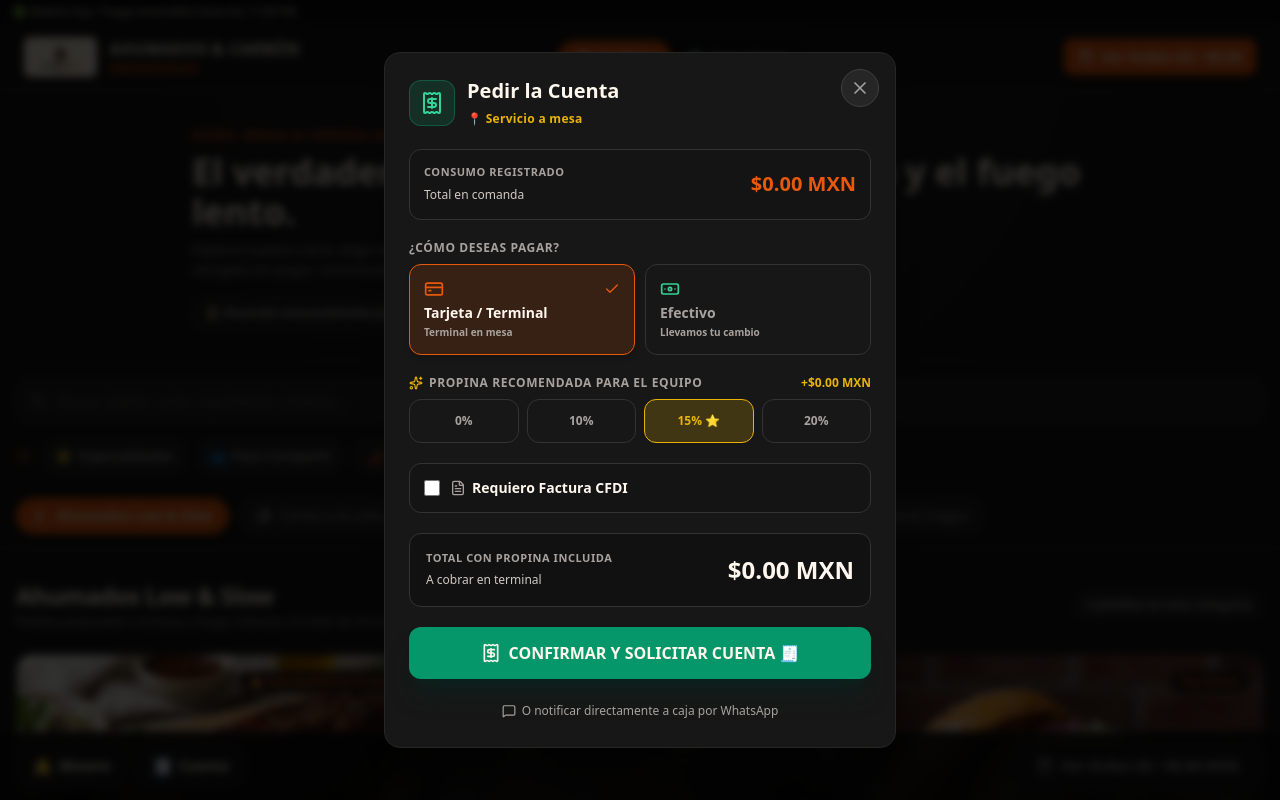
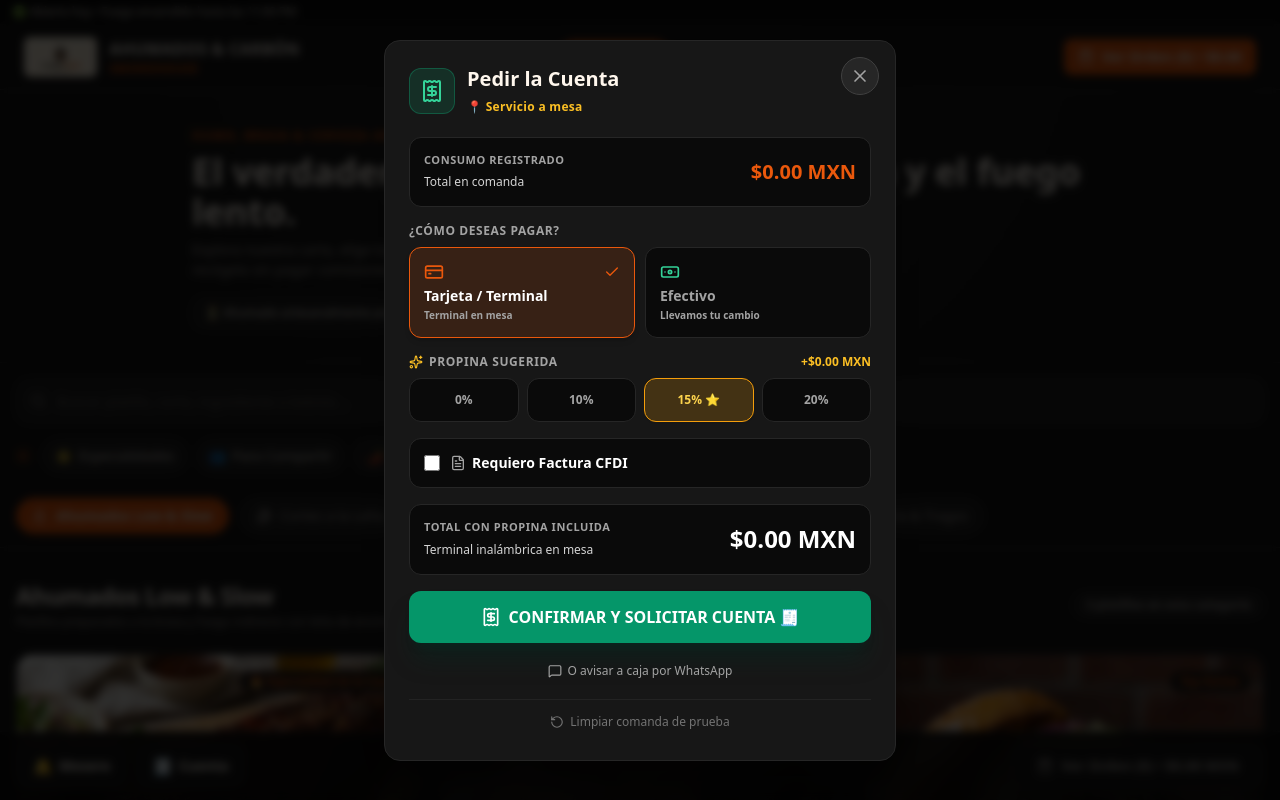
Before and after one commit to albertope18031-ctrl/AHUMADOS-CARBON-SMOKEHOUSE, a React (Vite) app: page / in a window 1280 px wide. Both pictures are taken after a click on the button "🧾 Cuenta". Shown: the top 800 px of the page. Built offline with nearby package versions, Linux system fonts and the light colour scheme.

Commit message:
Add files via upload

```diff
--- a/src/App.jsx
+++ b/src/App.jsx
@@ -17,6 +17,48 @@ import { Receipt, Flame, RotateCcw } from 'lucide-react';
 import { CATEGORIES, DISHES } from './data/menuData';
 import { sendServiceNotification } from './utils/serviceNotifications';
 import { normalizeString, cleanTableNumber } from './utils/textUtils';
+
+// Tiempo de vida de la comanda activa en mesa (TTL): 2 horas
+const ORDER_TTL_HOURS = 2;
+
+// Validador de persistencia con TTL (2 Horas) y detección de cambio de mesa
+const getValidActiveOrder = (currentUrlTable = null) => {
+  if (typeof window === 'undefined') return null;
+  try {
+    const raw = localStorage.getItem('smokehouse_active_order');
+    if (!raw) return null;
+    const savedOrder = JSON.parse(raw);
+
+    // 1. Expiración automática: descartar si no tiene timestamp o si han pasado más de 2 horas
+    if (!savedOrder.createdAt) {
+      localStorage.removeItem('smokehouse_active_order');
+      return null;
+    }
+
+    const hoursElapsed = (Date.now() - savedOrder.createdAt) / (1000 * 60 * 60);
+    if (hoursElapsed > ORDER_TTL_HOURS) {
+      localStorage.removeItem('smokehouse_active_order');
+      return null;
+    }
+
+    // 2. Detección de nueva mesa vía URL: si difiere de la mesa guardada, descartar comanda anterior
+    if (currentUrlTable) {
+      const cleanUrl = cleanTableNumber(currentUrlTable);
+      const cleanOrderTable = cleanTableNumber(savedOrder.tableNumber);
+      if (cleanUrl && cleanOrderTable && cleanUrl !== cleanOrderTable) {
+        localStorage.removeItem('smokehouse_active_order');
+        return null;
+      }
+    }
+
+    return savedOrder;
+  } catch (e) {
+    try {
+      localStorage.removeItem('smokehouse_active_order');
+    } catch (_) {}
+    return null;
+  }
+};
 
 export default function App() {
   // 1. Detección automática de mesa vía URL (?mesa=4 o ?table=4) o localStorage
@@ -74,6 +116,12 @@ export default function App() {
           localStorage.setItem('smokehouse_table', cleaned);
         } catch (e) {}
       }
+
+      // Validar si la comanda almacenada venció por TTL o pertenece a otra mesa
+      const validOrder = getValidActiveOrder(paramTable);
+      if (!validOrder) {
+        setActiveConfirmedOrder(null);
+      }
     }
   }, []);
 
@@ -83,15 +131,12 @@ export default function App() {
   const [isCartOpen, setIsCartOpen] = useState(false);
   const [selectedDishForCustomization, setSelectedDishForCustomization] = useState(null);
 
-  // 2. Persistencia de comanda activa confirmada en mesa (ticket in-app)
+  // 2. Persistencia de comanda activa confirmada en mesa con validación de ciclo de vida
   const [activeConfirmedOrder, setActiveConfirmedOrder] = useState(() => {
     if (typeof window !== 'undefined') {
-      try {
-        const saved = localStorage.getItem('smokehouse_active_order');
-        return saved ? JSON.parse(saved) : null;
-      } catch (e) {
-        return null;
-      }
+      const params = new URLSearchParams(window.location.search);
+      const paramTable = params.get('mesa') || params.get('table');
+      return getValidActiveOrder(paramTable);
     }
     return null;
   });
@@ -294,11 +339,15 @@ export default function App() {
 
   // Confirmación In-App de la comanda en mesa (sin salir a WhatsApp)
   const handleConfirmInAppOrder = (orderData) => {
-    setActiveConfirmedOrder(orderData);
+    const finalOrder = {
+      ...orderData,
+      createdAt: orderData.createdAt || Date.now()
+    };
+    setActiveConfirmedOrder(finalOrder);
     try {
-      localStorage.setItem('smokehouse_active_order', JSON.stringify(orderData));
-      if (orderData.tableNumber) {
-        localStorage.setItem('smokehouse_table', orderData.tableNumber);
+      localStorage.setItem('smokehouse_active_order', JSON.stringify(finalOrder));
+      if (finalOrder.tableNumber) {
+        localStorage.setItem('smokehouse_table', finalOrder.tableNumber);
       }
     } catch (e) {
       console.error(e);
@@ -307,6 +356,22 @@ export default function App() {
     setCart([]);
     setIsCartOpen(false);
     setIsSuccessModalOpen(true);
+  };
+
+  // 3. Acción "Cerrar Cuenta / Nueva Visita" y "Limpiar comanda de prueba"
+  const handleResetAccount = () => {
+    setActiveConfirmedOrder(null);
+    setCart([]);
+    try {
+      localStorage.removeItem('smokehouse_active_order');
+    } catch (e) {
+      console.error(e);
+    }
+    setActiveToast({
+      type: 'bill',
+      title: 'Cuenta Restablecida 🔄',
+      message: 'Comanda finalizada. La cuenta ha quedado en $0.00 MXN para una nueva orden.'
+    });
   };
 
   // Despacho de llamada a mesero con notificación inmediata y cooldown
@@ -520,6 +585,7 @@ export default function App() {
         cartTotal={cartTotal}
         onClose={() => setIsRequestBillOpen(false)}
         onConfirmBill={handleConfirmBill}
+        onResetAccount={handleResetAccount}
       />
 
       {/* Modal de Solicitud de Factura Electrónica (CFDI 4.0) */}
--- a/src/components/CartDrawer.jsx
+++ b/src/components/CartDrawer.jsx
@@ -86,7 +86,8 @@ export default function CartDrawer({
         total,
         timestamp: formattedNowTime,
         date: now.toLocaleDateString('es-MX', { day: 'numeric', month: 'short' }),
-        estimatedTime: '15 - 25 min'
+        estimatedTime: '15 - 25 min',
+        createdAt: Date.now()
       };
 
       if (onConfirmInAppOrder) {
--- a/src/components/RequestBillModal.jsx
+++ b/src/components/RequestBillModal.jsx
@@ -1,5 +1,5 @@
 import React, { useState, useEffect } from 'react';
-import { Receipt, CreditCard, Banknote, FileText, Check, X, MessageSquare, Sparkles } from 'lucide-react';
+import { Receipt, CreditCard, Banknote, FileText, Check, X, MessageSquare, Sparkles, CheckCircle2, RotateCcw } from 'lucide-react';
 import { RESTAURANT_INFO } from '../data/menuData';
 import { cleanTableNumber } from '../utils/textUtils';
 
@@ -9,7 +9,8 @@ export default function RequestBillModal({
   activeOrder = null,
   cartTotal = 0,
   onClose,
-  onConfirmBill
+  onConfirmBill,
+  onResetAccount
 }) {
   const [paymentMethod, setPaymentMethod] = useState('card'); // 'card' | 'cash'
   const [cashDenomination, setCashDenomination] = useState('');
@@ -18,6 +19,14 @@ export default function RequestBillModal({
   const [wantsInvoice, setWantsInvoice] = useState(false);
   const [rfc, setRfc] = useState('');
   const [email, setEmail] = useState('');
+  const [isSubmitted, setIsSubmitted] = useState(false);
+
+  // Reiniciar estado de envío al abrir modal
+  useEffect(() => {
+    if (isOpen) {
+      setIsSubmitted(false);
+    }
+  }, [isOpen]);
 
   useEffect(() => {
     const handleKeyDown = (e) => {
@@ -33,6 +42,7 @@ export default function RequestBillModal({
 
   // Monto base de consumo (desde orden activa o total actual)
   const baseTotal = Number(activeOrder?.total || cartTotal || 0);
+  const sanitizedTable = cleanTableNumber(tableNumber);
 
   // Cálculo de propina
   let calculatedTip = 0;
@@ -46,8 +56,9 @@ export default function RequestBillModal({
 
   const handleSubmit = (e) => {
     e.preventDefault();
+    if (onConfirmBill) {
       onConfirmBill({
-      tableNumber,
+        tableNumber: sanitizedTable,
         paymentMethod,
         cashDenomination: paymentMethod === 'cash' ? cashDenomination : null,
         tipPercentage,
@@ -58,6 +69,9 @@ export default function RequestBillModal({
         rfc: wantsInvoice ? rfc.trim().toUpperCase() : null,
         email: wantsInvoice ? email.trim() : null
       });
+    }
+    // Pasar a la pantalla de confirmación con la opción de finalizar visita
+    setIsSubmitted(true);
   };
 
   const handleWhatsAppAlert = () => {
@@ -65,7 +79,7 @@ export default function RequestBillModal({
     const invoiceStr = wantsInvoice ? `\n📄 Requiere Factura: RFC ${rfc || 'Pendiente'} (${email || 'Sin correo'})` : '';
     const message = `🧾 *SOLICITUD DE CUENTA - AHUMADOS & CARBÓN SMOKEHOUSE* 🧾
 --------------------------------------------------
-📍 *Mesa:* #${tableNumber || 'Sin especificar'}
+📍 *Mesa:* ${sanitizedTable ? `Mesa ${sanitizedTable}` : 'Sin especificar'}
 💳 *Método de pago:* ${methodStr}
 💰 *Consumo Base:* $${baseTotal.toFixed(2)} MXN
 ⭐ *Propina sugerida:* $${calculatedTip.toFixed(2)} MXN (${tipPercentage === 'custom' ? 'Monto libre' : `${tipPercentage}%`})
@@ -98,6 +112,64 @@ Por favor llevar la cuenta / terminal a la mesa.`;
           <X className="w-5 h-5" />
         </button>
 
+        {isSubmitted ? (
+          /* Pantalla de Confirmación de Cobro: Acción Finalizar Visita / Liberar Mesa */
+          <div className="text-center py-4 space-y-4">
+            <div className="w-16 h-16 rounded-full bg-emerald-500/15 border border-emerald-500/30 text-emerald-400 mx-auto flex items-center justify-center">
+              <CheckCircle2 className="w-9 h-9 animate-in zoom-in" />
+            </div>
+
+            <div>
+              <h3 id="request-bill-title" className="text-xl font-black text-white">
+                ¡Cuenta Solicitada a Caja! 🧾
+              </h3>
+              <p className="text-xs text-neutral-400 mt-1 leading-relaxed max-w-sm mx-auto">
+                Hemos avisado al personal. En breve un mesero acudirá a tu mesa con la cuenta y tu método de cobro ({paymentMethod === 'card' ? 'Terminal bancaria' : 'Efectivo'}).
+              </p>
+            </div>
+
+            <div className="bg-neutral-950 border border-neutral-800 rounded-xl p-4 text-left space-y-2">
+              <div className="flex justify-between text-xs text-neutral-400">
+                <span>Ubicación:</span>
+                <span className="font-bold text-amber-400">📍 Mesa {sanitizedTable || 'Actual'}</span>
+              </div>
+              <div className="flex justify-between text-xs text-neutral-400">
+                <span>Método indicado:</span>
+                <span className="font-medium text-white">{paymentMethod === 'card' ? 'Tarjeta en mesa' : 'Efectivo'}</span>
+              </div>
+              <div className="pt-2 border-t border-neutral-800 flex justify-between text-sm font-bold text-white">
+                <span>Total a Pagar con Propina:</span>
+                <span className="text-emerald-400 text-base">${grandTotal.toFixed(2)} MXN</span>
+              </div>
+            </div>
+
+            {/* Acción Principal Requerida: Finalizar visita / Liberar mesa */}
+            <div className="pt-2 space-y-2.5">
+              <button
+                type="button"
+                onClick={() => {
+                  if (onResetAccount) {
+                    onResetAccount();
+                  }
+                  onClose();
+                }}
+                className="w-full bg-emerald-600 hover:bg-emerald-500 active:scale-[0.98] text-white font-black py-3.5 px-4 rounded-xl text-sm flex items-center justify-center gap-2 shadow-xl shadow-emerald-950/40 transition-all cursor-pointer"
+              >
+                <span>✅ Finalizar visita / Liberar mesa</span>
+              </button>
+
+              <button
+                type="button"
+                onClick={onClose}
+                className="w-full py-2 text-xs text-neutral-400 hover:text-white transition-colors cursor-pointer"
+              >
+                Volver al menú
+              </button>
+            </div>
+          </div>
+        ) : (
+          /* Formulario de Solicitud de Cuenta */
+          <>
             {/* Encabezado */}
             <div className="flex items-center gap-3 mb-5 pr-8">
               <div className="p-2.5 rounded-xl bg-emerald-500/15 border border-emerald-500/30 text-emerald-400">
@@ -107,21 +179,21 @@ Por favor llevar la cuenta / terminal a la mesa.`;
                 <h3 id="request-bill-title" className="text-lg sm:text-xl font-black text-warmCream leading-tight">
                   Pedir la Cuenta
                 </h3>
-            <span className="text-xs text-badgeGold font-bold tracking-wide">
-              {cleanTableNumber(tableNumber) ? `📍 Mesa ${cleanTableNumber(tableNumber)}` : '📍 Servicio a mesa'}
+                <span className="text-xs text-amber-400 font-bold tracking-wide">
+                  {sanitizedTable ? `📍 Mesa ${sanitizedTable}` : '📍 Servicio a mesa'}
                 </span>
               </div>
             </div>
 
-        <form onSubmit={handleSubmit} className="space-y-5">
+            <form onSubmit={handleSubmit} className="space-y-4">
               {/* Resumen de consumo actual */}
-          <div className="bg-[#141414] border border-charcoalBorder rounded-xl p-3.5 flex items-center justify-between">
+              <div className="bg-neutral-950 border border-neutral-800 rounded-xl p-3.5 flex items-center justify-between">
                 <div>
-              <span className="text-[11px] text-warmMuted font-bold uppercase tracking-wider block">
+                  <span className="text-[11px] text-neutral-400 font-bold uppercase tracking-wider block">
                     Consumo Registrado
                   </span>
-              <span className="text-xs text-warmCream/80">
-                {activeOrder ? `Folio ${activeOrder.folio}` : 'Total en comanda'}
+                  <span className="text-xs text-neutral-300">
+                    {activeOrder ? `Comanda ${activeOrder.folio}` : 'Total en comanda'}
                   </span>
                 </div>
                 <span className="text-xl font-black text-flameOrange">
@@ -131,7 +203,7 @@ Por favor llevar la cuenta / terminal a la mesa.`;
 
               {/* Selector de Método de Pago */}
               <div>
-            <label className="block text-xs font-bold text-warmMuted uppercase tracking-wider mb-2">
+                <label className="block text-xs font-bold text-neutral-400 uppercase tracking-wider mb-2">
                   ¿Cómo deseas pagar?
                 </label>
                 <div className="grid grid-cols-2 gap-2.5">
@@ -140,8 +212,8 @@ Por favor llevar la cuenta / terminal a la mesa.`;
                     onClick={() => setPaymentMethod('card')}
                     className={`p-3.5 rounded-xl border text-left font-semibold flex flex-col justify-between transition-all cursor-pointer select-none min-h-[52px] ${
                       paymentMethod === 'card'
-                    ? 'bg-flameOrange/15 border-flameOrange text-warmCream shadow-md'
-                    : 'bg-[#171717] border-charcoalBorder text-warmMuted hover:border-charcoalBorder/80 hover:text-warmCream'
+                        ? 'bg-flameOrange/15 border-flameOrange text-white shadow-md'
+                        : 'bg-neutral-950 border-neutral-800 text-neutral-400 hover:border-neutral-700 hover:text-white'
                     }`}
                   >
                     <div className="flex items-center justify-between w-full mb-1">
@@ -149,7 +221,7 @@ Por favor llevar la cuenta / terminal a la mesa.`;
                       {paymentMethod === 'card' && <Check className="w-4 h-4 text-flameOrange" />}
                     </div>
                     <span className="text-xs sm:text-sm font-bold">Tarjeta / Terminal</span>
-                <span className="text-[10px] text-warmMuted mt-0.5">Terminal en mesa</span>
+                    <span className="text-[10px] text-neutral-400 mt-0.5">Terminal en mesa</span>
                   </button>
 
                   <button
@@ -157,8 +229,8 @@ Por favor llevar la cuenta / terminal a la mesa.`;
                     onClick={() => setPaymentMethod('cash')}
                     className={`p-3.5 rounded-xl border text-left font-semibold flex flex-col justify-between transition-all cursor-pointer select-none min-h-[52px] ${
                       paymentMethod === 'cash'
-                    ? 'bg-flameOrange/15 border-flameOrange text-warmCream shadow-md'
-                    : 'bg-[#171717] border-charcoalBorder text-warmMuted hover:border-charcoalBorder/80 hover:text-warmCream'
+                        ? 'bg-flameOrange/15 border-flameOrange text-white shadow-md'
+                        : 'bg-neutral-950 border-neutral-800 text-neutral-400 hover:border-neutral-700 hover:text-white'
                     }`}
                   >
                     <div className="flex items-center justify-between w-full mb-1">
@@ -166,14 +238,14 @@ Por favor llevar la cuenta / terminal a la mesa.`;
                       {paymentMethod === 'cash' && <Check className="w-4 h-4 text-flameOrange" />}
                     </div>
                     <span className="text-xs sm:text-sm font-bold">Efectivo</span>
-                <span className="text-[10px] text-warmMuted mt-0.5">Llevamos tu cambio</span>
+                    <span className="text-[10px] text-neutral-400 mt-0.5">Llevamos tu cambio</span>
                   </button>
                 </div>
 
                 {/* Opciones adicionales para efectivo */}
                 {paymentMethod === 'cash' && (
-              <div className="mt-3 p-3 rounded-xl bg-[#141414] border border-charcoalBorder space-y-2">
-                <span className="text-xs text-warmCream/90 font-medium block">
+                  <div className="mt-2.5 p-3 rounded-xl bg-neutral-950 border border-neutral-800 space-y-2">
+                    <span className="text-xs text-neutral-300 font-medium block">
                       ¿Con qué billete vas a pagar? (Opcional, para cambio exacto):
                     </span>
                     <div className="flex flex-wrap gap-2">
@@ -185,7 +257,7 @@ Por favor llevar la cuenta / terminal a la mesa.`;
                           className={`px-3 py-1.5 rounded-lg text-xs font-bold border transition-colors cursor-pointer ${
                             cashDenomination === denom
                               ? 'bg-emerald-500/20 border-emerald-500 text-emerald-300'
-                          : 'bg-[#1a1a1a] border-charcoalBorder text-warmMuted hover:text-warmCream'
+                              : 'bg-neutral-900 border-neutral-800 text-neutral-400 hover:text-white'
                           }`}
                         >
                           {denom === 'Exacto' ? 'Pago Exacto' : `$${denom}`}
@@ -199,11 +271,11 @@ Por favor llevar la cuenta / terminal a la mesa.`;
               {/* Calculadora de Propina Sugerida */}
               <div>
                 <div className="flex items-center justify-between mb-2">
-              <label className="text-xs font-bold text-warmMuted uppercase tracking-wider flex items-center gap-1.5">
-                <Sparkles className="w-3.5 h-3.5 text-badgeGold" />
-                Propina recomendada para el equipo
+                  <label className="text-xs font-bold text-neutral-400 uppercase tracking-wider flex items-center gap-1.5">
+                    <Sparkles className="w-3.5 h-3.5 text-amber-400" />
+                    Propina sugerida
                   </label>
-              <span className="text-xs font-bold text-badgeGold">
+                  <span className="text-xs font-bold text-amber-400">
                     +${calculatedTip.toFixed(2)} MXN
                   </span>
                 </div>
@@ -226,8 +298,8 @@ Por favor llevar la cuenta / terminal a la mesa.`;
                         }}
                         className={`py-2 rounded-xl border text-center text-xs font-bold transition-all cursor-pointer min-h-[44px] ${
                           isSelected
-                        ? 'bg-badgeGold/20 border-badgeGold text-badgeGold shadow-sm'
-                        : 'bg-[#171717] border-charcoalBorder text-warmMuted hover:border-charcoalBorder/80 hover:text-warmCream'
+                            ? 'bg-amber-500/20 border-amber-500 text-amber-300 shadow-sm'
+                            : 'bg-neutral-950 border-neutral-800 text-neutral-400 hover:border-neutral-700 hover:text-white'
                         }`}
                       >
                         {item.label}
@@ -238,7 +310,7 @@ Por favor llevar la cuenta / terminal a la mesa.`;
               </div>
 
               {/* Checkbox de Facturación */}
-          <div className="p-3.5 rounded-xl bg-[#141414] border border-charcoalBorder space-y-3">
+              <div className="p-3.5 rounded-xl bg-neutral-950 border border-neutral-800 space-y-2.5">
                 <label className="flex items-center gap-2.5 cursor-pointer select-none">
                   <input
                     type="checkbox"
@@ -246,43 +318,43 @@ Por favor llevar la cuenta / terminal a la mesa.`;
                     onChange={(e) => setWantsInvoice(e.target.checked)}
                     className="w-4 h-4 rounded text-flameOrange accent-flameOrange focus:ring-flameOrange cursor-pointer"
                   />
-              <span className="text-xs sm:text-sm font-bold text-warmCream flex items-center gap-1.5">
-                <FileText className="w-4 h-4 text-warmMuted" />
+                  <span className="text-xs sm:text-sm font-bold text-white flex items-center gap-1.5">
+                    <FileText className="w-4 h-4 text-neutral-400" />
                     Requiero Factura CFDI
                   </span>
                 </label>
 
                 {wantsInvoice && (
-              <div className="grid grid-cols-1 sm:grid-cols-2 gap-2 pt-2 border-t border-charcoalBorder/50">
+                  <div className="grid grid-cols-1 sm:grid-cols-2 gap-2 pt-2 border-t border-neutral-800">
                     <input
                       type="text"
                       value={rfc}
                       onChange={(e) => setRfc(e.target.value)}
                       placeholder="RFC (12 o 13 caracteres)"
-                  className="w-full bg-[#1c1c1c] border border-charcoalBorder rounded-lg px-3 py-2 text-xs text-warmCream placeholder:text-warmMuted/60 uppercase focus:outline-none focus:border-flameOrange"
+                      className="w-full bg-neutral-900 border border-neutral-800 rounded-lg px-3 py-2 text-xs text-white placeholder:text-neutral-500 uppercase focus:outline-none focus:border-flameOrange"
                     />
                     <input
                       type="email"
                       value={email}
                       onChange={(e) => setEmail(e.target.value)}
                       placeholder="Correo para envío de CFDI"
-                  className="w-full bg-[#1c1c1c] border border-charcoalBorder rounded-lg px-3 py-2 text-xs text-warmCream placeholder:text-warmMuted/60 focus:outline-none focus:border-flameOrange"
+                      className="w-full bg-neutral-900 border border-neutral-800 rounded-lg px-3 py-2 text-xs text-white placeholder:text-neutral-500 focus:outline-none focus:border-flameOrange"
                     />
                   </div>
                 )}
               </div>
 
               {/* Total final a pagar con propina */}
-          <div className="p-4 rounded-xl bg-[#111111] border border-charcoalBorder flex items-center justify-between">
+              <div className="p-3.5 rounded-xl bg-neutral-950 border border-neutral-800 flex items-center justify-between">
                 <div>
-              <span className="text-[11px] text-warmMuted uppercase font-bold tracking-wider block">
+                  <span className="text-[11px] text-neutral-400 uppercase font-bold tracking-wider block">
                     Total con Propina Incluida
                   </span>
-              <span className="text-xs text-warmCream/80">
-                {paymentMethod === 'card' ? 'A cobrar en terminal' : 'En efectivo a mesero'}
+                  <span className="text-xs text-neutral-300">
+                    {paymentMethod === 'card' ? 'Terminal inalámbrica en mesa' : 'En efectivo a mesero'}
                   </span>
                 </div>
-            <span className="text-2xl font-black text-warmCream">
+                <span className="text-2xl font-black text-white">
                   ${grandTotal.toFixed(2)} MXN
                 </span>
               </div>
@@ -290,7 +362,7 @@ Por favor llevar la cuenta / terminal a la mesa.`;
               {/* Botón de confirmación */}
               <button
                 type="submit"
-            className="w-full bg-emerald-600 hover:bg-emerald-500 active:scale-[0.98] text-warmCream font-black py-3.5 px-4 rounded-xl text-sm sm:text-base flex items-center justify-center gap-2 shadow-xl shadow-emerald-950/40 transition-all cursor-pointer min-h-[48px]"
+                className="w-full bg-emerald-600 hover:bg-emerald-500 active:scale-[0.98] text-white font-black py-3.5 px-4 rounded-xl text-sm sm:text-base flex items-center justify-center gap-2 shadow-xl shadow-emerald-950/40 transition-all cursor-pointer min-h-[48px]"
               >
                 <Receipt className="w-5 h-5" />
                 <span>CONFIRMAR Y SOLICITAR CUENTA 🧾</span>
@@ -300,12 +372,32 @@ Por favor llevar la cuenta / terminal a la mesa.`;
               <button
                 type="button"
                 onClick={handleWhatsAppAlert}
-            className="w-full text-xs text-warmMuted hover:text-emerald-400 py-1 flex items-center justify-center gap-1.5 transition-colors cursor-pointer"
+                className="w-full text-xs text-neutral-400 hover:text-emerald-400 py-1 flex items-center justify-center gap-1.5 transition-colors cursor-pointer"
               >
                 <MessageSquare className="w-3.5 h-3.5" />
-            <span>O notificar directamente a caja por WhatsApp</span>
+                <span>O avisar a caja por WhatsApp</span>
               </button>
+
+              {/* 4. Botón de Reinicio para Pruebas (Dev / Reset) */}
+              <div className="pt-2 border-t border-neutral-800/80 text-center">
+                <button
+                  type="button"
+                  onClick={() => {
+                    if (onResetAccount) {
+                      onResetAccount();
+                    }
+                    onClose();
+                  }}
+                  className="text-xs text-neutral-500 hover:text-red-400 transition-colors inline-flex items-center gap-1.5 cursor-pointer py-1.5 px-3 rounded-lg hover:bg-neutral-800/60"
+                  title="Elimina comanda activa y restablece cuenta a $0.00 MXN para pruebas"
+                >
+                  <RotateCcw className="w-3.5 h-3.5" />
+                  <span>Limpiar comanda de prueba</span>
+                </button>
+              </div>
             </form>
+          </>
+        )}
       </div>
     </div>
   );
```
Also changed, not shown: src/components/OrderSuccessModal.jsx (+4 -3 lines). Lines whose indentation alone changed are shown as unchanged.
